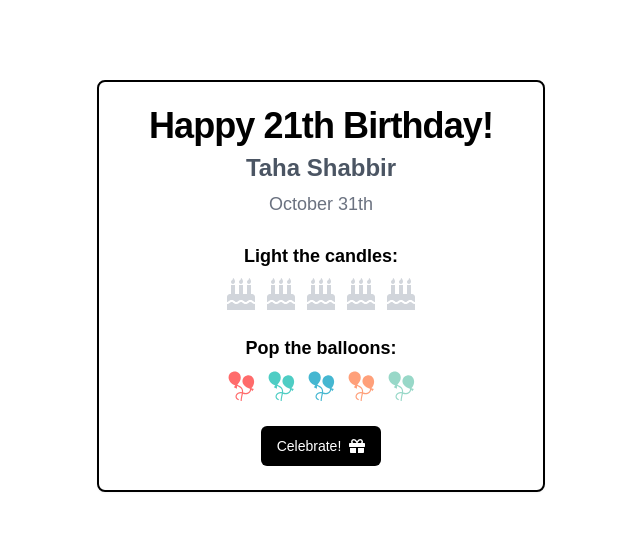
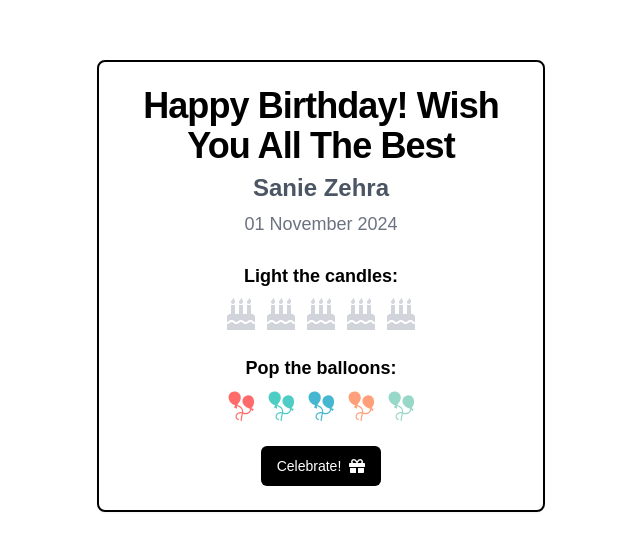
Before and after one commit to taha12-ok/Birthday-Wish-Application-By-Using-Next.JS, a Next.js app: page / in a window 1280 px wide. Shown: the part 114-664 px from the top of the page, without its empty margins (319-959 px from the left). Built offline with nearby package versions, Linux system fonts and the light colour scheme.

Commit message:
Update birthday-wish.tsx

```diff
--- a/src/components/ui/birthday-wish.tsx
+++ b/src/components/ui/birthday-wish.tsx
@@ -93,9 +93,9 @@ export default function BirthdayWish() {
         <Card className="mx-auto overflow-hidden transition-all duration-300 ease-in-out hover:shadow-xl border-2 border-black">
           {/* Card header with birthday message */}
           <CardHeader className="text-center">
-            <CardTitle className="text-4xl font-bold text-black">Happy 21th Birthday!</CardTitle>
-            <CardDescription className="text-2xl font-semibold text-gray-600">Taha Shabbir</CardDescription>
-            <p className="text-lg text-gray-500">October 31th</p>
+            <CardTitle className="text-4xl font-bold text-black">Happy Birthday! Wish You All The Best</CardTitle>
+            <CardDescription className="text-2xl font-semibold text-gray-600">Sanie Zehra</CardDescription>
+            <p className="text-lg text-gray-500">01 November 2024</p>
           </CardHeader>
           {/* Card content with candles and balloons */}
           <CardContent className="space-y-6 text-center">
```
